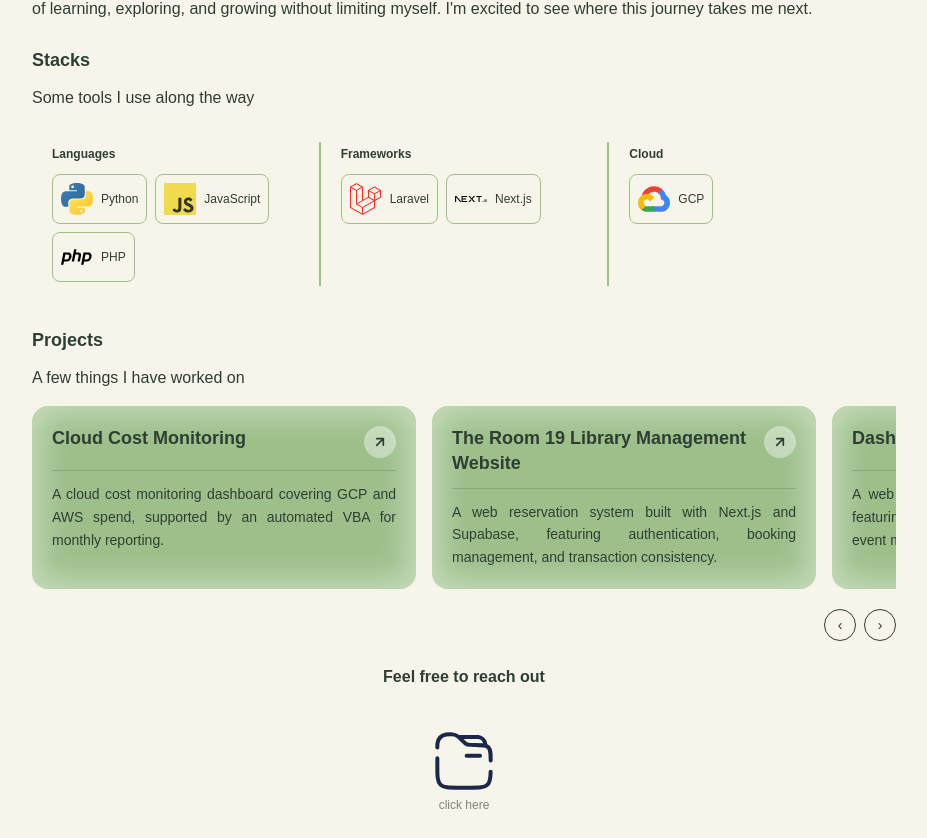
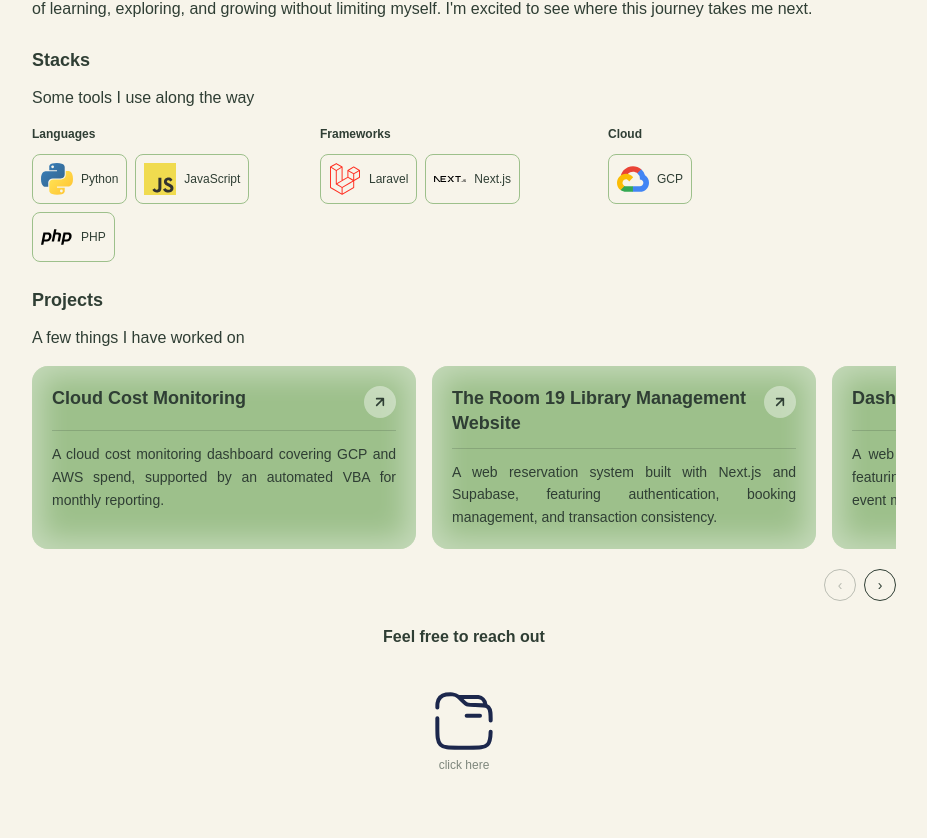
Before and after one commit to rachmawatii16/portfolio-rachma, a Next.js app: page / in a window 1280 px wide. Shown: the part 356-1194 px from the top of the page, without its empty margins (176-1103 px from the left). Built offline with nearby package versions, Linux system fonts and the light colour scheme.

Commit message:
fix button

```diff
--- a/components/Project.tsx
+++ b/components/Project.tsx
@@ -1,10 +1,19 @@
 "use client";
 
 import Link from "next/link";
-import { useRef } from "react";
+import { useRef, useState } from "react";
 
 export default function Project() {
   const scrollRef = useRef<HTMLDivElement>(null);
+  const [atStart, setAtStart] = useState(true);
+  const [atEnd, setAtEnd] = useState(false);
+
+  const handleScroll = () => {
+    if (!scrollRef.current) return;
+    const { scrollLeft, scrollWidth, clientWidth } = scrollRef.current;
+    setAtStart(scrollLeft === 0);
+    setAtEnd(scrollLeft + clientWidth >= scrollWidth - 1);
+  };
 
   const scroll = (dir: "left" | "right") => {
     if (!scrollRef.current) return;
@@ -35,7 +44,11 @@ export default function Project() {
       <p className="text-[#2F3E34] mb-4">A few things I have worked on</p>
 
       <div className="relative">
-        <div ref={scrollRef} className="flex gap-4 overflow-x-auto pb-2 scrollbar-hide">
+        <div
+          ref={scrollRef}
+          onScroll={handleScroll}
+          className="flex gap-4 overflow-x-auto pb-2 scrollbar-hide"
+        >
           {projects.map((project) => (
             <div
               key={project.title}
@@ -68,14 +81,16 @@ export default function Project() {
         <div className="flex gap-2 justify-end mt-3">
           <button
             onClick={() => scroll("left")}
-            className="w-8 h-8 rounded-full border border-[#2F3E34] flex items-center justify-center hover:bg-[#9DC08B]/20 transition"
+            disabled={atStart}
+            className="w-8 h-8 rounded-full border border-[#2F3E34] flex items-center justify-center transition hover:bg-[#9DC08B]/20 disabled:opacity-30 disabled:cursor-not-allowed"
             style={{ cursor: "url('/logos/pointer.png') 16 16, auto" }}
           >
             <span className="text-[#2F3E34] text-sm">‹</span>
           </button>
           <button
             onClick={() => scroll("right")}
-            className="w-8 h-8 rounded-full border border-[#2F3E34] flex items-center justify-center hover:bg-[#9DC08B]/20 transition"
+            disabled={atEnd}
+            className="w-8 h-8 rounded-full border border-[#2F3E34] flex items-center justify-center transition hover:bg-[#9DC08B]/20 disabled:opacity-30 disabled:cursor-not-allowed"
             style={{ cursor: "url('/logos/pointer.png') 16 16, auto" }}
           >
             <span className="text-[#2F3E34] text-sm">›</span>
--- a/components/Stacks.tsx
+++ b/components/Stacks.tsx
@@ -1,5 +1,4 @@
 import Image from "next/image";
-import { Fragment } from "react";
 
 export default function Stacks() {
   const stacks = [
@@ -32,11 +31,10 @@ export default function Stacks() {
       <p className="text-[#2F3E34] mb-4">Some tools I use along the way</p>
       <div className="flex items-start">
         {stacks.map((stack, index) => (
-          <Fragment key={stack.category}>
-            {index !== 0 && (
-              <div className="w-0.5 bg-[#9DC08B] self-stretch my-4" />
-            )}
-            <div className="flex-1 p-5">
+          <div
+            key={stack.category}
+            className={`flex-1 pr-6 ${index === 0 ? "pl-0" : ""}`}
+          >
             <p className="text-xs font-semibold text-[#2F3E34] mb-3">{stack.category}</p>
             <div className="flex flex-wrap gap-2">
               {stack.logos.map((item) => (
@@ -58,7 +56,6 @@ export default function Stacks() {
               ))}
             </div>
           </div>
-          </Fragment>
         ))}
       </div>
     </section>
```
Lines whose indentation alone changed are shown as unchanged.
